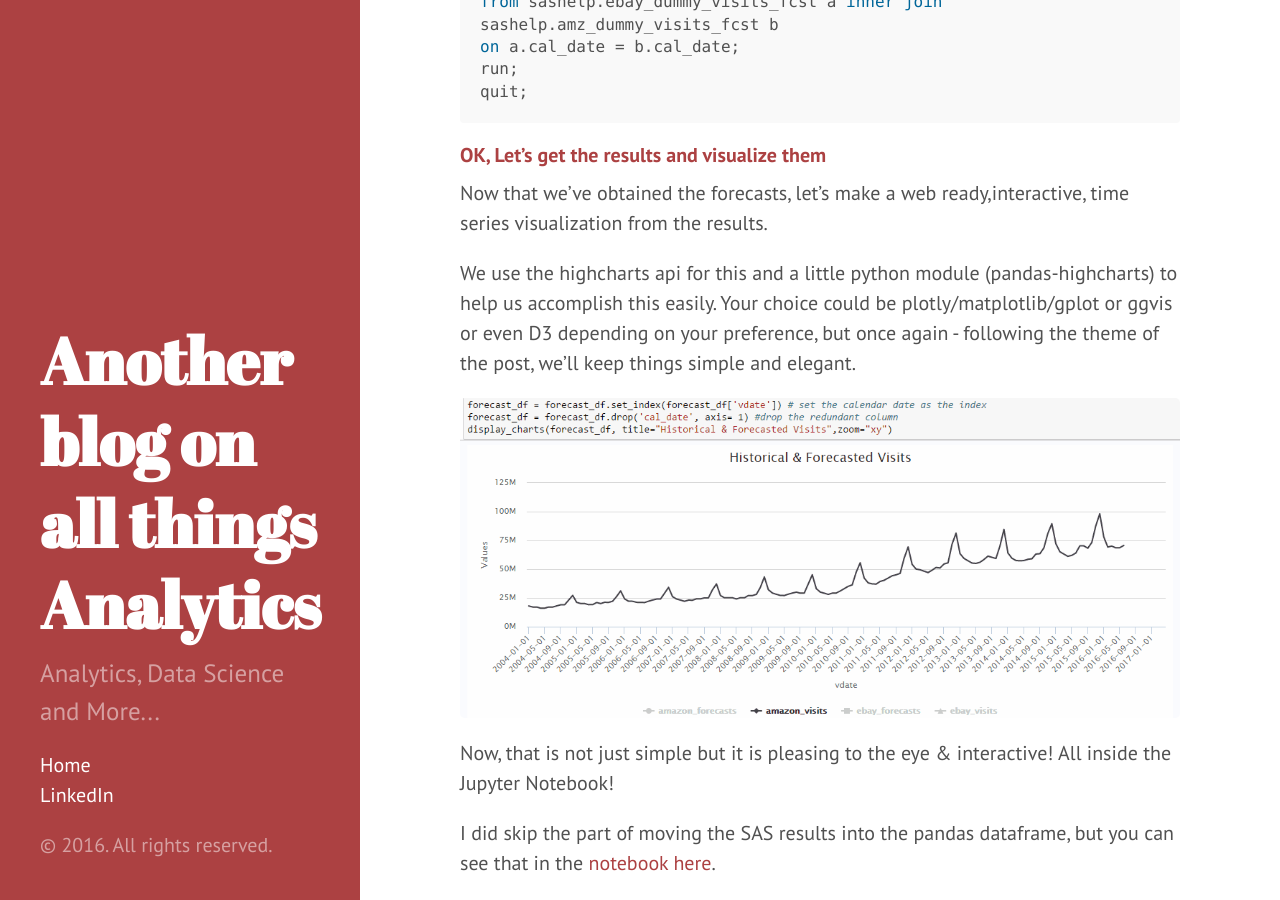
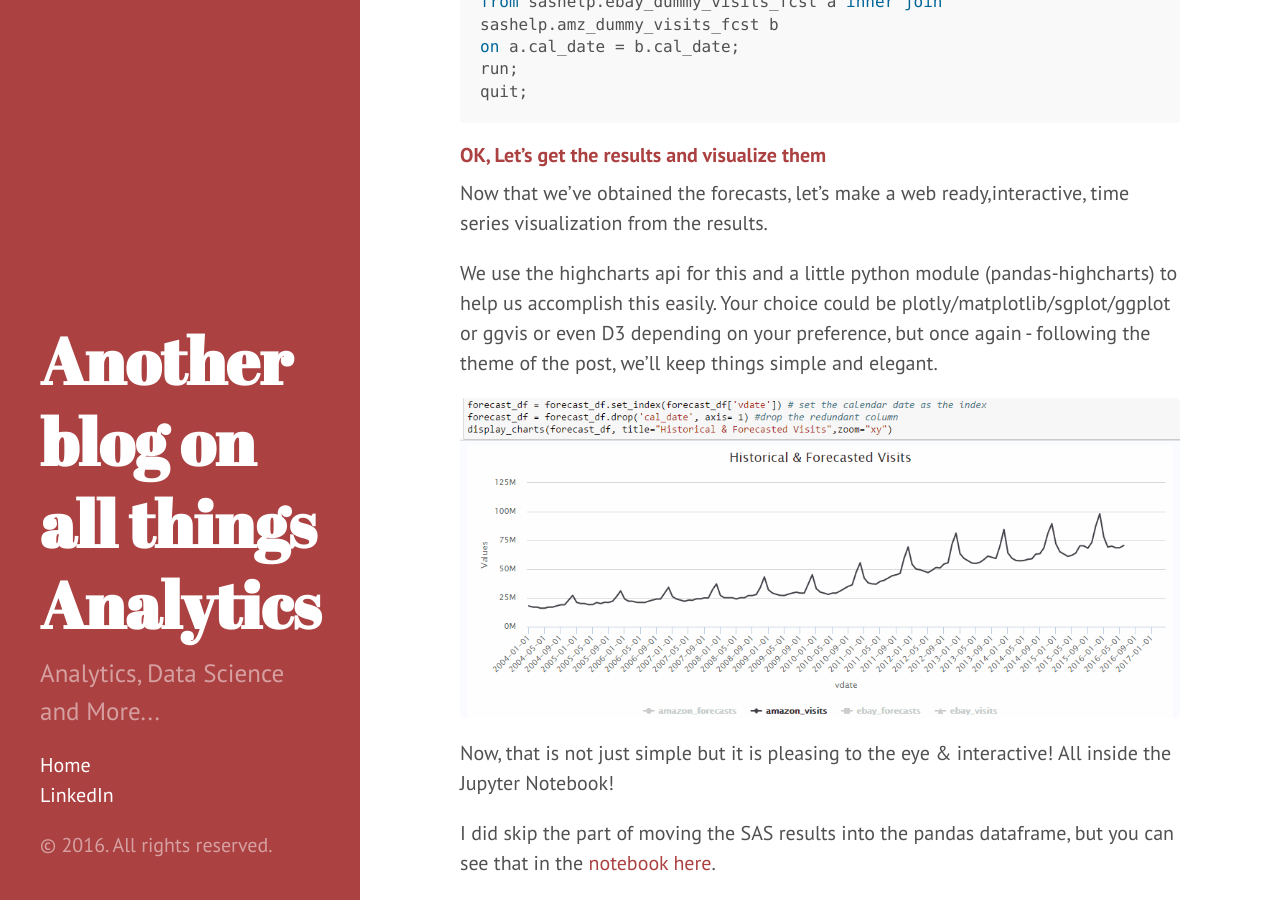
Before and after one commit to datasciencemonkey/datasciencemonkey.github.io, a Jekyll site: the page built from _posts/2016-06-12-for-the-love-of-jupyter-and-sas.markdown, in a window 1280 px wide and 900 px high, scrolled down 6980 px. Built offline with Jekyll 4.4.1, drawn with Linux system fonts in a browser that asks for light colours.

Commit message:
Post update: So, we love Jupyter & SAS...

```diff
--- a/_posts/2016-06-12-for-the-love-of-jupyter-and-sas.markdown
+++ b/_posts/2016-06-12-for-the-love-of-jupyter-and-sas.markdown
@@ -174,7 +174,7 @@ quit;
 ##### <a name="visuals">OK, Let's get the results and visualize them</a>
 Now that we've obtained the forecasts, let's make a web ready,interactive, time series visualization from the results.
 
-We use the highcharts api for this and a little python module (pandas-highcharts) to help us accomplish this easily. Your choice could be plotly/matplotlib/gplot or ggvis or even D3 depending on your preference, but once again - following the theme of the post, we'll keep things simple and elegant.
+We use the highcharts api for this and a little python module (pandas-highcharts) to help us accomplish this easily. Your choice could be plotly/matplotlib/sgplot/ggplot or ggvis or even D3 depending on your preference, but once again - following the theme of the post, we'll keep things simple and elegant.
 
 <img src="https://datasciencemonkey.github.io/images/forecasting_animation.gif" style='width:100%;' border="0" alt="Null">
 
```
